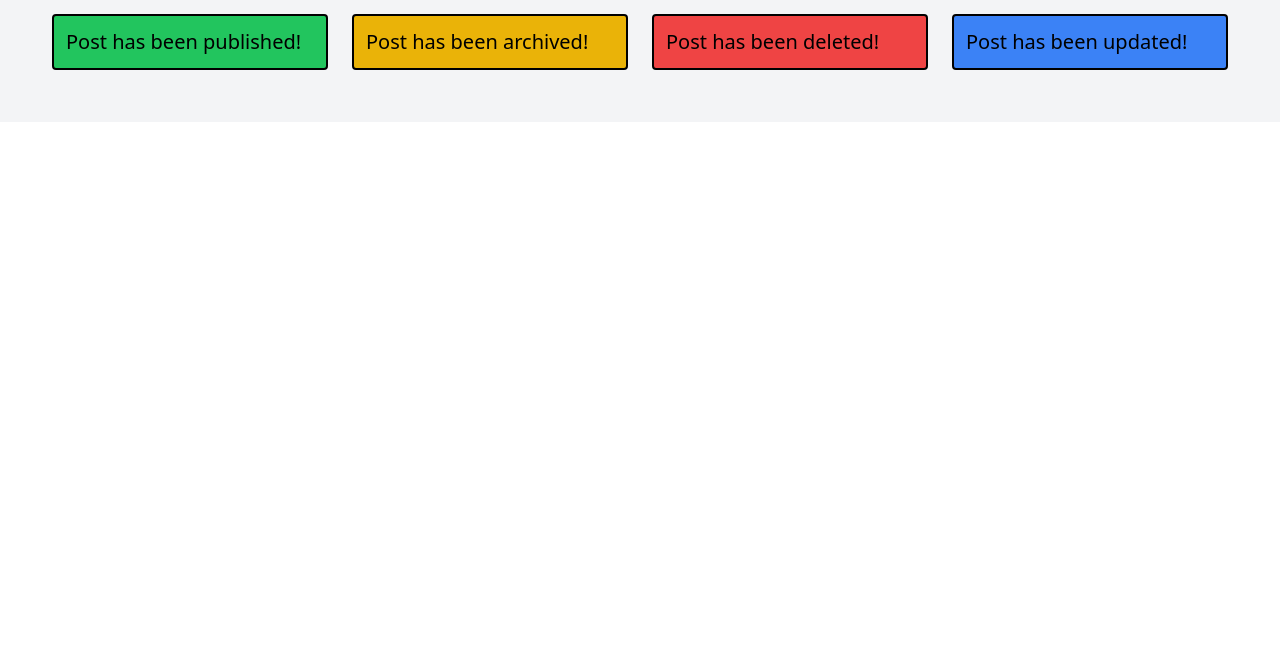
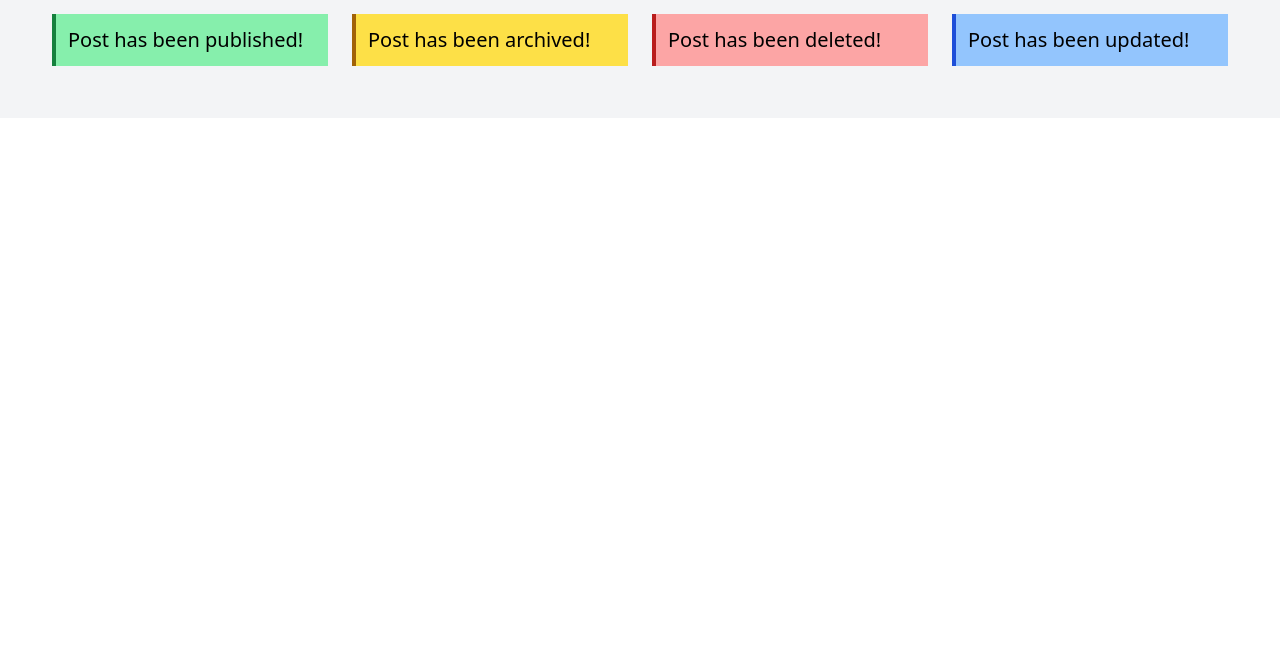
Before and after one commit to dotdwebo/learn-tailwindcss, a website: page components/alerts/alert02.html in a window 1280 px wide. Shown: the part 154-800 px from the top of the page. Drawn offline with Linux system fonts and the light colour scheme.

Commit message:
add: border-l-4 as the main style

```diff
--- a/components/alerts/alert02.html
+++ b/components/alerts/alert02.html
@@ -5,7 +5,7 @@
     <meta http-equiv="X-UA-Compatible" content="IE=edge">
     <meta name="viewport" content="width=device-width, initial-scale=1.0">
     <link rel="stylesheet" href="../../dist/output.css">
-    <title>Alert 01</title>
+    <title>Alert 02</title>
 </head>
 <body>
     <div class="container mx-auto m-10 p-10 bg-gray-100 ">
@@ -13,25 +13,25 @@
         <!-- container -->
         <div class="container mx-auto sm:flex justify-center">
             <!-- Alert of publishing -->
-            <div class="rounded p-3 bg-green-500 border-2 border-black sm:w-1/3 m-3">
+            <div class="p-3 bg-green-300 border-l-4 border-green-700 sm:w-1/3 m-3">
                 <strong class="text-xl font-medium">Post has been published!</strong>
             </div>
             <!-- End of Alert of publishing -->
 
             <!-- Alert of archiving -->
-            <div class="rounded p-3 bg-yellow-500 border-2 border-black sm:w-1/3 m-3">
+            <div class="p-3 bg-yellow-300 border-l-4 border-yellow-700 sm:w-1/3 m-3">
                 <strong class="text-xl font-medium">Post has been archived!</strong>
             </div>
             <!-- End of Alert of archiving -->
 
             <!-- Alert of deleting -->
-            <div class="rounded p-3 bg-red-500 border-2 border-black sm:w-1/3 m-3">
+            <div class="p-3 bg-red-300 border-l-4 border-red-700 sm:w-1/3 m-3">
                 <strong class="text-xl font-medium">Post has been deleted!</strong>
             </div>
             <!-- End odf Alert of deleting -->
 
             <!-- Alert of updating -->
-            <div class="rounded p-3 bg-blue-500 border-2 border-black sm:w-1/3 m-3">
+            <div class="p-3 bg-blue-300 border-l-4 border-blue-700 sm:w-1/3 m-3">
                 <strong class="text-xl font-medium">Post has been updated!</strong>
             </div>
             <!-- End odf Alert of updating -->
```
Also changed, not shown: CHANGELOG.md, dist/output.css.
